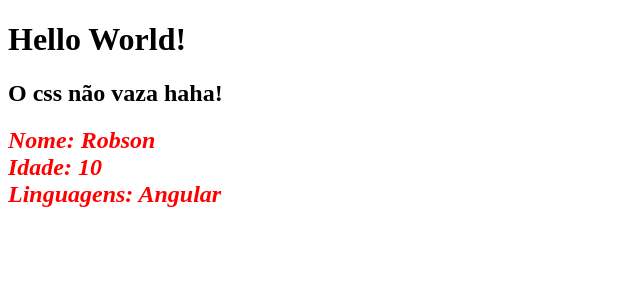
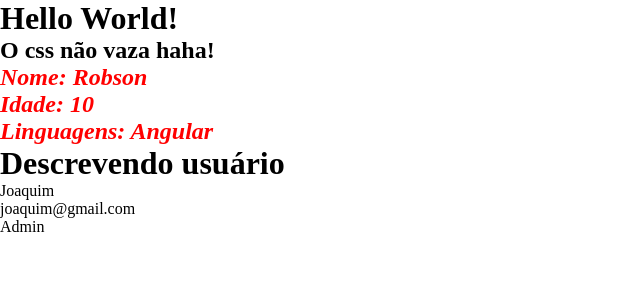
Before and after one commit to robinhosz/course-angular, an Angular app: page / in a window 1280 px wide. Shown: the top 300 px of the page, without its empty margins (0-640 px from the left). Built offline with nearby package versions, Linux system fonts and the light colour scheme.

Commit message:
feat: components input

```diff
--- a/src/app/app.component.html
+++ b/src/app/app.component.html
@@ -1,3 +1,4 @@
 <h1>Hello World!</h1>
 <h2>O css não vaza haha!</h2>
 <app-first-component></app-first-component>
+<app-data [name]="userName" [userData]="userData"></app-data>
--- a/src/app/app.component.ts
+++ b/src/app/app.component.ts
@@ -6,5 +6,12 @@ import { Component } from '@angular/core';
   styleUrls: ['./app.component.css']
 })
 export class AppComponent {
+  userName = 'Joaquim';
+
+  userData = {
+    email: 'joaquim@gmail.com',
+    role: 'Admin',
+  };
+
   title = 'course-angular';
 }
--- a/src/app/app.module.ts
+++ b/src/app/app.module.ts
@@ -3,11 +3,13 @@ import { BrowserModule } from '@angular/platform-browser';
 
 import { AppComponent } from './app.component';
 import { FirstComponentComponent } from './components/first-component/first-component.component';
+import { DataComponent } from './components/parent/data/data.component';
 
 @NgModule({
   declarations: [
     AppComponent,
     FirstComponentComponent,
+    DataComponent,
   ],
   imports: [
     BrowserModule
--- /dev/null
+++ b/src/app/components/parent/data/data.component.html
@@ -0,0 +1,4 @@
+<h1>Descrevendo usuário</h1>
+<p>{{name}}</p>
+<p>{{userData.email}}</p>
+<p>{{userData.role}}</p>
--- /dev/null
+++ b/src/app/components/parent/data/data.component.ts
@@ -0,0 +1,17 @@
+import { Component, OnInit, Input } from '@angular/core';
+
+@Component({
+  selector: 'app-data',
+  templateUrl: './data.component.html',
+  styleUrls: ['./data.component.css']
+})
+export class DataComponent implements OnInit {
+  @Input() name: string = '';
+  @Input() userData!: {email: string, role: string}
+
+  constructor() { }
+
+  ngOnInit(): void {
+  }
+
+}
--- a/src/styles.css
+++ b/src/styles.css
@@ -1 +1,9 @@
-/* You can add global styles to this file, and also import other style files */
+* {
+    margin: 0;
+    padding: 0;
+
+}
+
+a {
+    color: orange;
+}
```
Also changed, not shown: src/app/components/parent/data/data.component.css (added), 1 other file (tests, documents, lock files or other folders).
